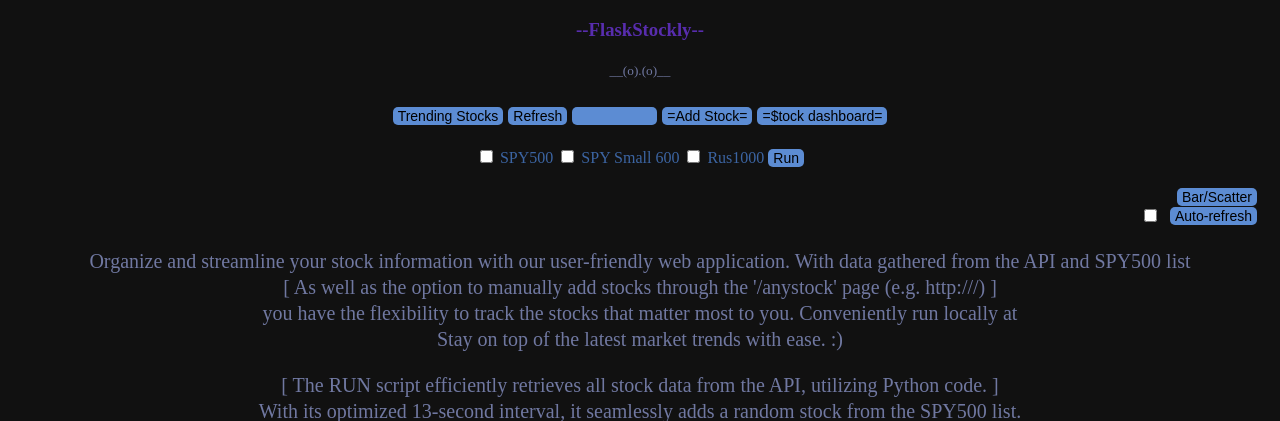
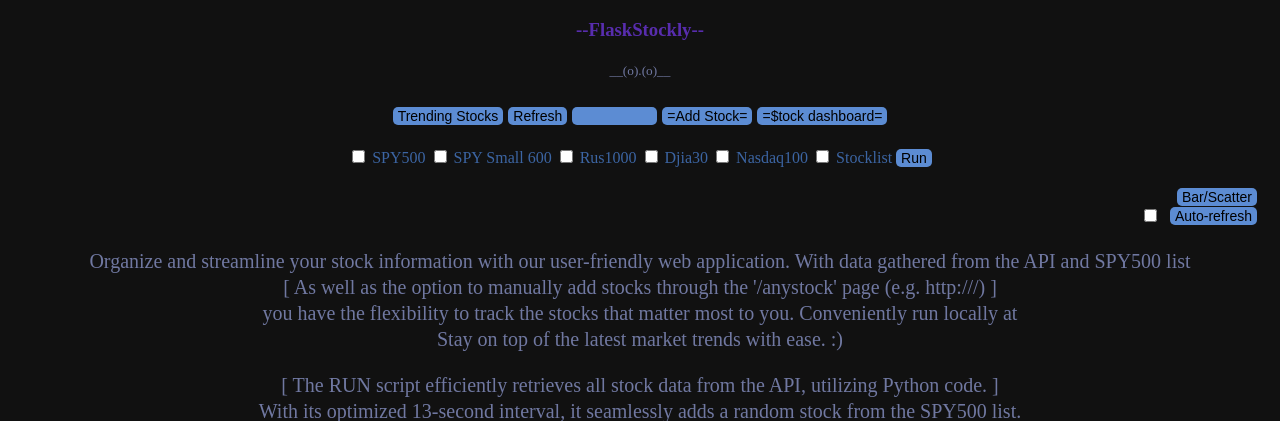
Before and after one commit to Imsach/flaskstockly, a Flask app: template templates/index2.html in a window 1280 px wide. Shown: the top 421 px of the page. Run offline with Flask 2, Linux system fonts and the light colour scheme; the template is opened without the code that fills it, so the values that code supplies are empty; parts of the project's set-up code (start-up, migrations or seed data) failed here and were passed over; some libraries are stand-ins or nearby versions.

Commit message:
add more stock indexes, more sample data as SQLite db and other minor changes

```diff
--- a/main.py
+++ b/main.py
@@ -145,6 +145,8 @@ def getStock(stock):
     df500 = pd.read_html("https://en.wikipedia.org/wiki/List_of_S%26P_500_companies")
     df600 = pd.read_html("https://en.wikipedia.org/wiki/List_of_S%26P_600_companies")
     df1000 = pd.read_html("https://en.wikipedia.org/wiki/Russell_1000_Index")
+    dfDjia30 = pd.read_html("https://en.wikipedia.org/wiki/Dow_Jones_Industrial_Average")
+    dfNasdaq100 = pd.read_html("https://en.wikipedia.org/wiki/Nasdaq-100")
     sp500 = df500[0]['Symbol'].values.tolist()
     security500Name = df500[0]['Security'].values.tolist()
     sp500Sector = df500[0]['GICS Sector'].values.tolist()
@@ -154,6 +156,12 @@ def getStock(stock):
     rus1000 = df1000[2]['Ticker'].values.tolist()
     rus1000Name = df1000[2]['Company'].values.tolist()
     rus1000Sector = df1000[2]['GICS Sector'].values.tolist()
+    djia30 = dfDjia30[1]['Symbol'].values.tolist()
+    djia30Name = dfDjia30[1]['Company'].values.tolist()
+    djia30Sector = dfDjia30[1]['Industry'].values.tolist()
+    nasdaq100 = dfNasdaq100[4]['Ticker'].values.tolist()
+    nasdaq100Name = dfNasdaq100[4]['Company'].values.tolist()
+    nasdaq100Sector = dfNasdaq100[4]['GICS Sector'].values.tolist()
 
     if stock in sp500:
         stock = sp500.index(stock)
@@ -167,6 +175,14 @@ def getStock(stock):
         stock = rus1000.index(stock)
         companyName = rus1000Name[stock]
         sector = rus1000Sector[stock]
+    elif stock in djia30:
+        stock = djia30.index(stock)
+        companyName = djia30Name[stock]
+        sector = djia30Sector[stock]
+    elif stock in nasdaq100:
+        stock = nasdaq100.index(stock)
+        companyName = nasdaq100Name[stock]
+        sector = nasdaq100Sector[stock]
     else:
         companyName = "NA"
         sector = "NA"
@@ -230,7 +246,7 @@ def hello_worldn():
         fig = px.bar(df, x="Symbol", y="Change percent", color="Sector", hover_name='Symbol', range_y=[df['Change percent'].min(), df['Change percent'].max()])
     else:
         fig = px.scatter(df, x="Price", y="Change percent", color="Sector", hover_name='Symbol', log_x=True, size_max=1500)
-    fig.update_layout(height=300, paper_bgcolor="rgba(0,0,0,0)", plot_bgcolor="rgba(0,0,0,0)", font_color="#3880cb")
+    fig.update_layout(height=300, paper_bgcolor="rgba(0,0,0,0)", plot_bgcolor="rgba(0,0,0,0)", font_color="#3880cb", hovermode='x')
     fig.update_xaxes(title_font_color="#3770ab", gridcolor='#202436')
     fig.update_yaxes(title_font_color="#3770ab", gridcolor='#202436')
 
@@ -239,7 +255,7 @@ def hello_worldn():
         fig2 = px.bar(df2, x="Symbol", y="Change percent", color="Sector", hover_name='Symbol', range_y=[df2['Change percent'].min(), df2['Change percent'].max()])
     else:
         fig2 = px.scatter(df2, x="Price", y="Change percent", color="Sector", hover_name='Symbol', log_x=True, size_max=1500)
-    fig2.update_layout(height=300, paper_bgcolor="rgba(0,0,0,0)", plot_bgcolor="rgba(0,0,0,0)", font_color="#3880cb")
+    fig2.update_layout(height=300, paper_bgcolor="rgba(0,0,0,0)", plot_bgcolor="rgba(0,0,0,0)", font_color="#3880cb", hovermode='x')
     fig2.update_xaxes(title_font_color="#3770ab", gridcolor='#202436')
     fig2.update_yaxes(title_font_color="#3770ab", gridcolor='#202436')
 
@@ -274,9 +290,13 @@ def runQuery():
         return redirect('/view')
 
 def backgroundRunQuery(stockLists, stockinfo=stockinfo):
+    global isBrQexecuted
+    isBrQexecuted = False
     df500 = pd.read_html("https://en.wikipedia.org/wiki/List_of_S%26P_500_companies")
     df600 = pd.read_html("https://en.wikipedia.org/wiki/List_of_S%26P_600_companies")
     df1000 = pd.read_html("https://en.wikipedia.org/wiki/Russell_1000_Index")
+    dfDjia30 = pd.read_html("https://en.wikipedia.org/wiki/Dow_Jones_Industrial_Average")
+    dfNasdaq100 = pd.read_html("https://en.wikipedia.org/wiki/Nasdaq-100")
     sp500 = df500[0]['Symbol'].values.tolist()
     security500Name = df500[0]['Security'].values.tolist()
     sp500Sector = df500[0]['GICS Sector'].values.tolist()
@@ -286,6 +306,18 @@ def backgroundRunQuery(stockLists, stockinfo=stockinfo):
     rus1000 = df1000[2]['Ticker'].values.tolist()
     rus1000Name = df1000[2]['Company'].values.tolist()
     rus1000Sector = df1000[2]['GICS Sector'].values.tolist()
+    djia30 = dfDjia30[1]['Symbol'].values.tolist()
+    djia30Name = dfDjia30[1]['Company'].values.tolist()
+    djia30Sector = dfDjia30[1]['Industry'].values.tolist()
+    nasdaq100 = dfNasdaq100[4]['Ticker'].values.tolist()
+    nasdaq100Name = dfNasdaq100[4]['Company'].values.tolist()
+    nasdaq100Sector = dfNasdaq100[4]['GICS Sector'].values.tolist()
+    if os.path.exists('stocksList.txt'):
+        with open('stocksList.txt', 'r') as s:
+            stockList = s.read()
+        stockListSymbols = stockList.split(",")
+        stockListSymbols = [symbol.strip() for symbol in stockListSymbols]
+
 
     allStocks = []
     for lst in stockLists:
@@ -295,6 +327,12 @@ def backgroundRunQuery(stockLists, stockinfo=stockinfo):
            allStocks.extend(sp600)
         elif lst == "Rus1000":
            allStocks.extend(rus1000)
+        elif lst == 'Djia30':
+            allStocks.extend(djia30)
+        elif lst == 'Stocklist':
+            allStocks.extend(stockListSymbols)
+        elif lst == 'Nasdaq100':
+            allStocks.extend(nasdaq100)
         else:
            allStocks.extend(lst)
     shuffle(allStocks)
@@ -330,17 +368,25 @@ def backgroundRunQuery(stockLists, stockinfo=stockinfo):
                         change = datas['Global Quote']['09. change']
                         change_percent = datas['Global Quote']['10. change percent']
                         if symbol in sp500:
-                            ids = sp500.index(symbol)
-                            companyName = security500Name[ids]
-                            sector = sp500Sector[ids]
+                            stock = sp500.index(symbol)
+                            companyName = security500Name[stock]
+                            sector = sp500Sector[stock]
                         elif symbol in sp600:
-                            ids = sp600.index(symbol)
-                            companyName = security600Name[ids]
-                            sector = sp600Sector[ids]
+                            stock = sp600.index(symbol)
+                            companyName = security600Name[stock]
+                            sector = sp600Sector[stock]
                         elif symbol in rus1000:
-                            ids = rus1000.index(symbol)
-                            companyName = rus1000Name[ids]
-                            sector = rus1000Sector[ids]
+                            stock = rus1000.index(symbol)
+                            companyName = rus1000Name[stock]
+                            sector = rus1000Sector[stock]
+                        elif symbol in djia30:
+                            stock = djia30.index(symbol)
+                            companyName = djia30Name[stock]
+                            sector = djia30Sector[stock]
+                        elif symbol in nasdaq100:
+                            stock = nasdaq100.index(symbol)
+                            companyName = nasdaq100Name[stock]
+                            sector = nasdaq100Sector[stock]
                         else:
                             companyName = "NA"
                             sector = "NA"
@@ -364,6 +410,9 @@ def backgroundRunQuery(stockLists, stockinfo=stockinfo):
             except:
                 continue
             count += 1
+        return redirect('/view')
+    return redirect('/view')
+
 
 
 '''
--- a/templates/index2.html
+++ b/templates/index2.html
@@ -1,9 +1,9 @@
 {% extends "base2.html" %}
 {% block content %}
 <title>FlaskStockly</title>
-<meta http-equiv="refresh" content="{% if enableRefresh %}25{% else %}600{% endif %}; URL=/view">
+<meta http-equiv="refresh" content="{% if enableRefresh %}60{% else %}600{% endif %}; URL=/view">
 <div id="loading2"><h1 style="text-align:center; margin-top: 100px">Loading...</h1></div>
-<div id="loading3"><h2 style="text-align:center">Hang on tight! click on view dashboard if it's loading forever...</h2></div>
+<div id="loading3"><h2 style="text-align:center">Hang on tight! click on refresh if it's loading forever...</h2></div>
 <div>
   {% if isApiDemo %}
     <center><h3>__Api key is set to 'demo'; App may not work as expected__</h3></center>
@@ -17,12 +17,17 @@
   <input id="txt" name="addstock" type="text" maxlength="5" size="7" >
   <button id="add-stock" type="button">=Add Stock=</button>
   <button id="view-stock" type="button" title="View Stock News, Institution Holders, Charts, etc.">=$tock dashboard=</button>
+
   <center>
     <form method="post" action="/run" style="display:inline-block;">
     <label style="display:inline-block;"><input type="checkbox" name="lists" value="SPY500"> SPY500</label>
     <label style="display:inline-block;"><input type="checkbox" name="lists" value="SPY600"> SPY Small 600</label>
     <label style="display:inline-block;"><input type="checkbox" name="lists" value="Rus1000"> Rus1000</label>
-    <input type="submit" title="Check one or all three boxes :) grab coffee! It'll take a while" value="Run">
+    <label style="display:inline-block;"><input type="checkbox" name="lists" value="Djia30"> Djia30</label>
+    <label style="display:inline-block;"><input type="checkbox" name="lists" value="Nasdaq100"> Nasdaq100</label>
+    <label style="display:inline-block;"><input type="checkbox" name="lists" value="Stocklist"> Stocklist </label>
+    <input type="submit" title="Check one or all boxes. Got list of Stocks?? add it to stocksList.txt file.
+    With free api we total_time = stocks * 12.5 seconds :) Grab coffee! It'll take a while" value="Run">
     </form>
   </center></p></h4>
   <form method="post" name="autor" action="/changechart">
@@ -31,6 +36,7 @@
 <div id="chart" class="chart"></div>
 {% if positiveCount and negativeCount %}<center><h6>Stock market indexes Strong stocks: <span style="color: green;">{{ positiveCount }}</span> Weak stocks: <span style="color: red;">{{ negativeCount }}</span></h6></center>
 {% else %} {% endif %}
+{% if enableRefresh %}  <div style="text-align: right;"><h5><span id="timer">60</span> seconds to refresh</h5></div> {% else %} {% endif %}
 <form method="post" name="autor" action="/refresh">
   <input type="checkbox" name="enableRefresh" {% if enableRefresh %}checked{% endif %}>
   <input type="submit" value="Auto-refresh" title="Click to turn on/off auto-refresh">
@@ -195,5 +201,16 @@
           $('#loading3').hide();
           })
       </script>
+
+<script>
+  {% if enableRefresh %}
+    var time = 60;
+    var timer = setInterval(function() {
+      time -= 1;
+      document.getElementById('timer').innerHTML = time;
+      if (time <= 0) clearInterval(timer);
+    }, 1000);
+  {% endif %}
+</script>
     {% endblock %}
 {% endblock %}
--- a/templates/index3.html
+++ b/templates/index3.html
@@ -155,7 +155,7 @@
         </tbody>
       </table></div>
 
-      <center><h3>SPY/RUS Stocks History</h3></center>
+      <center><h3>Indexes Stocks History</h3></center>
       <div class="tabley">
         <table>
         <thead>
```
Also changed, not shown: stocksList.txt (added, +22 -0 lines), stock_data.db.
